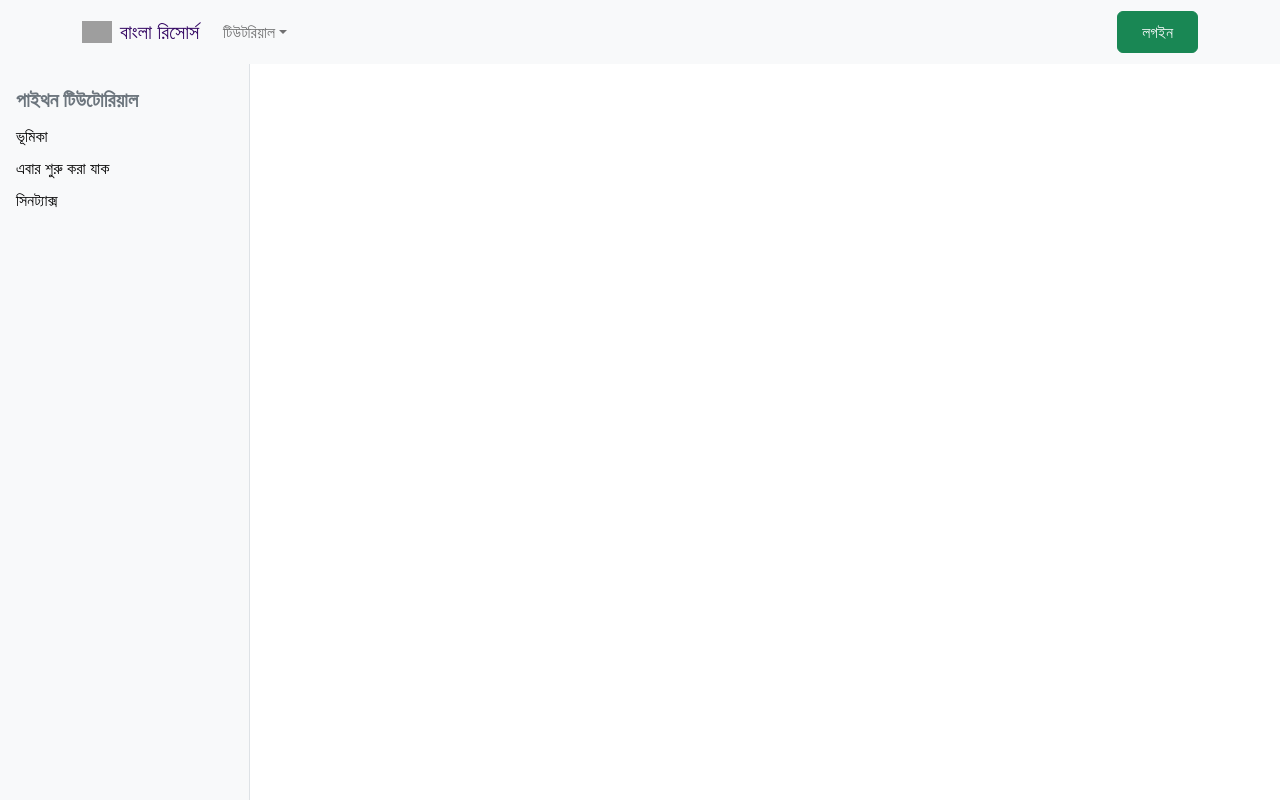
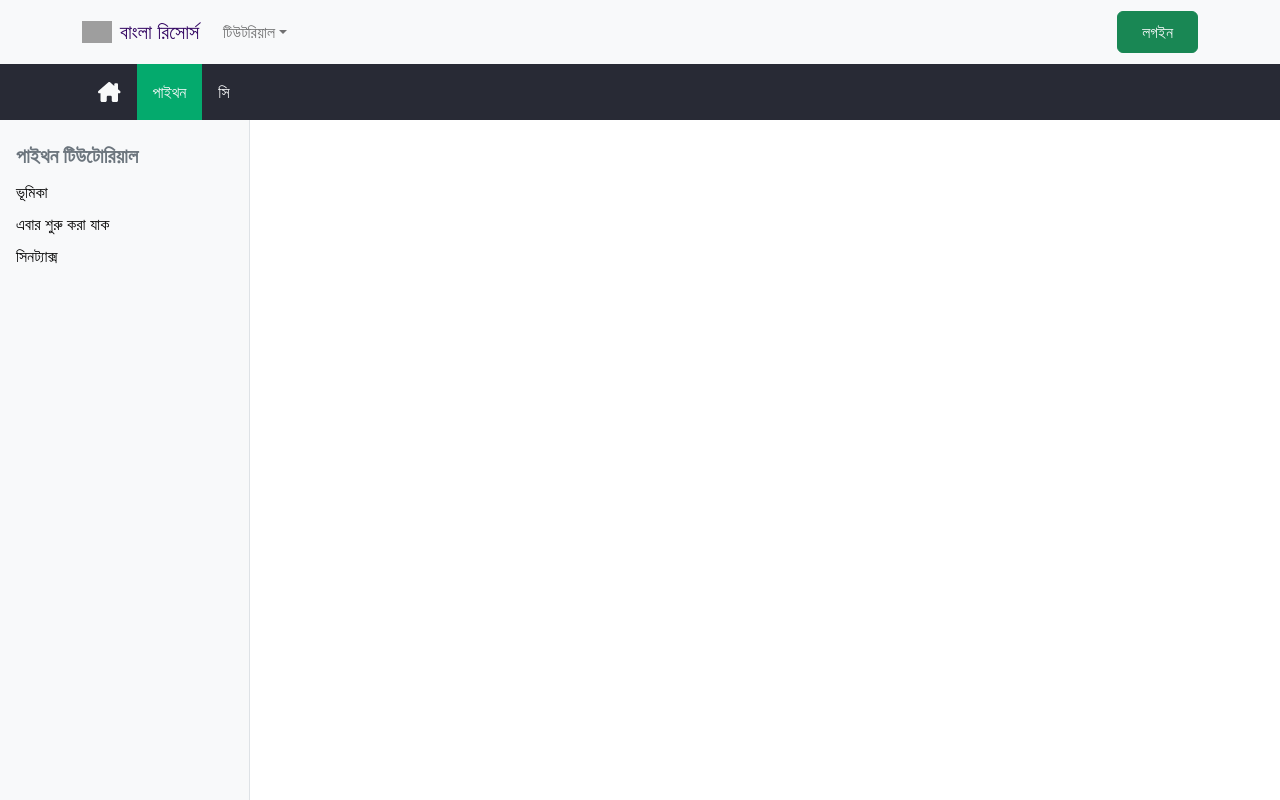
Before and after one commit to crescentpartha/Bangla-EdTech-Resources, a React (Create React App) app in the folder bangla-resources/: page /pythonHome in a window 1280 px wide. Shown: the top 800 px of the page. Built offline with nearby package versions, Linux system fonts and the light colour scheme; grey boxes are pictures that could not be loaded.

Commit message:
Individual Header, fontAwesomeIcon, and Hover Effect added

```diff
--- a/bangla-resources/package.json
+++ b/bangla-resources/package.json
@@ -3,6 +3,9 @@
   "version": "0.1.0",
   "private": true,
   "dependencies": {
+    "@fortawesome/fontawesome-svg-core": "^6.2.0",
+    "@fortawesome/free-solid-svg-icons": "^6.2.0",
+    "@fortawesome/react-fontawesome": "^0.2.0",
     "@testing-library/jest-dom": "^5.16.5",
     "@testing-library/react": "^13.4.0",
     "@testing-library/user-event": "^13.5.0",
--- a/bangla-resources/src/App.js
+++ b/bangla-resources/src/App.js
@@ -6,7 +6,7 @@ import Header from './components/SharedPages/Header/Header';
 import Footer from './components/SharedPages/Footer/Footer';
 import Register from './components/Authentication/Register/Register';
 import Login from './components/Authentication/Login/Login';
-import PythonHome from './components/Pages/Python/pythonHome/PythonHome';
+import PythonHome from './components/Pages/Python/PythonHome/PythonHome';
 import CHome from './components/Pages/C/CHome/CHome';
 import Introduction from './components/Pages/Python/Contents/js/Introduction';
 import GetStarted from './components/Pages/Python/Contents/js/GetStarted';
--- /dev/null
+++ b/bangla-resources/src/components/Pages/Python/PythonHeader/PythonHeader.css
@@ -0,0 +1,11 @@
+.python-header {
+    background-color: #282A35;
+}
+/* .textColor {
+    color: #ECECEC;
+} */
+
+/* hover effect */
+.header-hover > div > a:hover {
+    background-color: #000000;
+}
--- /dev/null
+++ b/bangla-resources/src/components/Pages/Python/PythonHeader/PythonHeader.js
@@ -0,0 +1,43 @@
+import React, { useEffect, useState } from 'react';
+import { Container, Nav, Navbar } from 'react-bootstrap';
+import { Link, useLocation } from 'react-router-dom';
+import { FontAwesomeIcon } from '@fortawesome/react-fontawesome';
+import { faHouseChimney } from '@fortawesome/free-solid-svg-icons';
+import CustomLink1 from '../../../SharedPages/CustomLink1/CustomLink1';
+import './PythonHeader.css';
+
+const PythonHeader = () => {
+    const [python, setPython] = useState(true);
+    let location = useLocation();
+    let path = location.pathname;
+
+    // Conditional Rendering of Header component for Python Tutorial
+    let python_result = path.includes('pythonHome');
+    useEffect(() => {
+        (python_result) ? setPython(true) : setPython(false)
+    }, [python_result]);
+
+    return (
+        <div>
+            <Navbar collapseOnSelect expand="lg" className='python-header p-0'>
+                <Container className='d-flex align-items-center justify-content-center header-hover'>
+                    <Navbar.Brand className='text-light me-0 p-3' as={CustomLink1} to="/home">
+                        <FontAwesomeIcon className='text-orange-400 text-sm' icon={faHouseChimney}></FontAwesomeIcon>
+                    </Navbar.Brand>
+                    <Navbar.Toggle aria-controls="responsive-navbar-nav" />
+                    <Navbar.Collapse id="responsive-navbar-nav" className=''>
+                        <Nav className="header-hover">
+                            {
+                                python ? <Nav.Link className='text-light p-3' as={CustomLink1} to={path} >পাইথন</Nav.Link> : <Nav.Link className='text-light p-3' as={Link} to={path} >পাইথন</Nav.Link>
+                            }
+                            {/* <Nav.Link className='text-light p-3' as={CustomLink1} to="introduction">পাইথন</Nav.Link> */}
+                            <Nav.Link className='text-light p-3' as={CustomLink1} to="/cHome">সি</Nav.Link>
+                        </Nav>
+                    </Navbar.Collapse>
+                </Container>
+            </Navbar>
+        </div>
+    );
+};
+
+export default PythonHeader;
--- a/bangla-resources/src/components/Pages/Python/pythonHome/PythonHome.css
+++ b/bangla-resources/src/components/Pages/Python/pythonHome/PythonHome.css
@@ -1,5 +1,5 @@
 
 /* hover effect */
-.navigation > div > a:hover {
+.home-hover > div > a:hover {
     background-color: #CCCCCC;
 }
--- a/bangla-resources/src/components/Pages/Python/pythonHome/PythonHome.js
+++ b/bangla-resources/src/components/Pages/Python/pythonHome/PythonHome.js
@@ -1,14 +1,16 @@
 import React from 'react';
 import { Outlet } from 'react-router-dom';
 import CustomLink from '../../../SharedPages/CustomLink/CustomLink';
+import PythonHeader from '../PythonHeader/PythonHeader';
 import './PythonHome.css';
 
 const PythonHome = () => {
     return (
+        <div>
+            <PythonHeader></PythonHeader>
             <div style={{ display: 'grid', gridTemplateColumns: '250px auto' }}>
-            {/* <h2>Python Home</h2> */}
-            <div className=' pt-3 bg-light position-sticky border-end' style={{ height: '100vh', width: '100%', overflow: 'auto' }}>
-                <nav className='navigation d-flex flex-column flex-wrap text-start'>
+                <div className='pt-3 bg-light position-sticky border-end' style={{ height: '100vh', width: '100%', overflow: 'auto' }}>
+                    <nav className='home-hover d-flex flex-column flex-wrap text-start'>
                         <h5 className='py-2 px-3 m-0 fw-semibold text-secondary'>পাইথন টিউটোরিয়াল</h5>
                         <CustomLink className=' py-1 px-3 d-block' to='introduction'>ভূমিকা</CustomLink>
                         <CustomLink className='py-1 px-3 d-block' to='getStarted'>এবার শুরু করা যাক</CustomLink>
@@ -17,6 +19,7 @@ const PythonHome = () => {
                 </div>
                 <Outlet />
             </div>
+        </div>
     );
 };
 
--- /dev/null
+++ b/bangla-resources/src/components/SharedPages/CustomLink1/CustomLink1.js
@@ -0,0 +1,25 @@
+import React from 'react';
+import { Link, useMatch, useResolvedPath } from 'react-router-dom';
+
+const CustomLink1 = ({ children, to, ...props }) => {
+    let resolved = useResolvedPath(to);
+    let match = useMatch({ path: resolved.pathname, end: true });
+
+    return (
+        <div>
+            <Link
+                style={{
+                    color: match ? "white" : "black",
+                    textDecoration: match ? "none" : "none",
+                    backgroundColor: match ? "#04AA6D" : ""
+                }}
+                to={to}
+                {...props}
+            >
+                {children}
+            </Link>
+        </div>
+    );
+};
+
+export default CustomLink1;
```
Also changed, not shown: 1 other file (tests, documents, lock files or other folders). Lines whose indentation alone changed are shown as unchanged.
